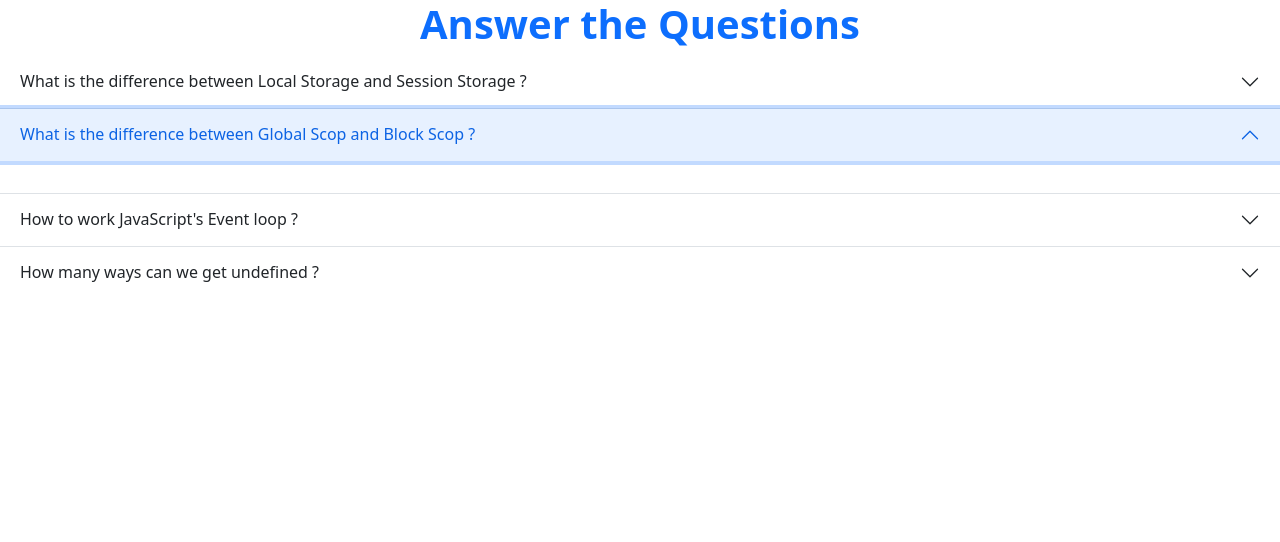
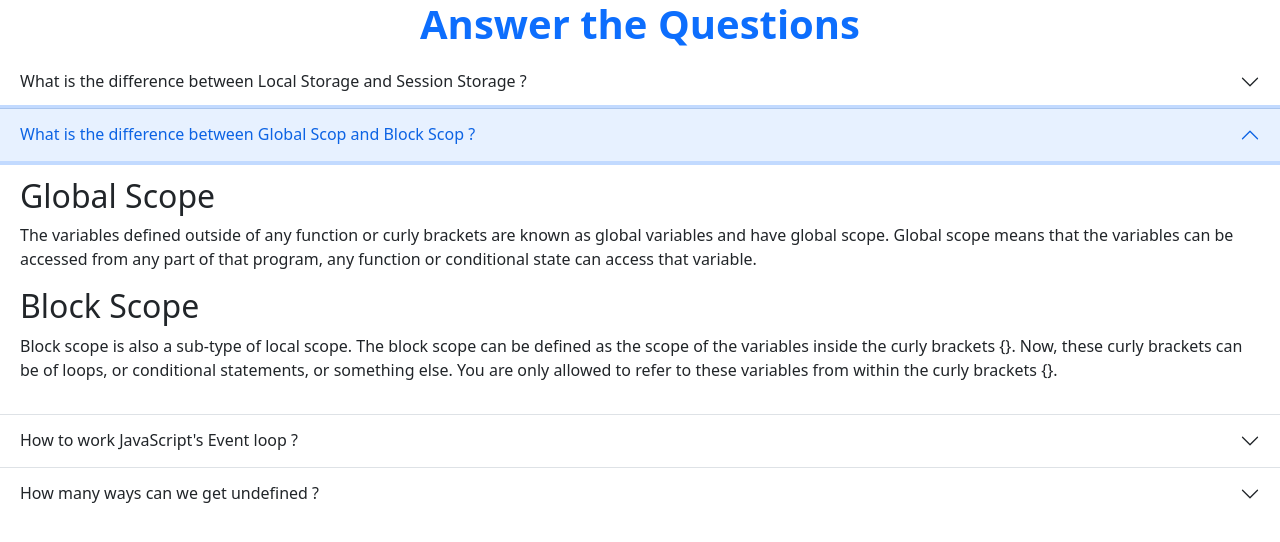
Before and after one commit to ArfanulHoque/speed-typer, a plain HTML site: page blog.html in a window 1280 px wide. Both pictures are taken after a click on the button "What is the difference between Global Scop and Block Scop ?". Drawn offline with nearby package versions, Linux system fonts and the light colour scheme.

Commit message:
answer 2 added

```diff
--- a/blog.html
+++ b/blog.html
@@ -96,7 +96,25 @@
               aria-labelledby="flush-headingTwo"
               data-bs-parent="#accordionFlushExample"
             >
-              <div class="accordion-body"></div>
+              <div class="accordion-body">
+                <h2>Global Scope</h2>
+                <p>
+                  The variables defined outside of any function or curly
+                  brackets are known as global variables and have global scope.
+                  Global scope means that the variables can be accessed from any
+                  part of that program, any function or conditional state can
+                  access that variable.
+                </p>
+                <h2>Block Scope</h2>
+                <p>
+                  Block scope is also a sub-type of local scope. The block scope
+                  can be defined as the scope of the variables inside the curly
+                  brackets {}. Now, these curly brackets can be of loops, or
+                  conditional statements, or something else. You are only
+                  allowed to refer to these variables from within the curly
+                  brackets {}.
+                </p>
+              </div>
             </div>
           </div>
           <div class="accordion-item">
```
